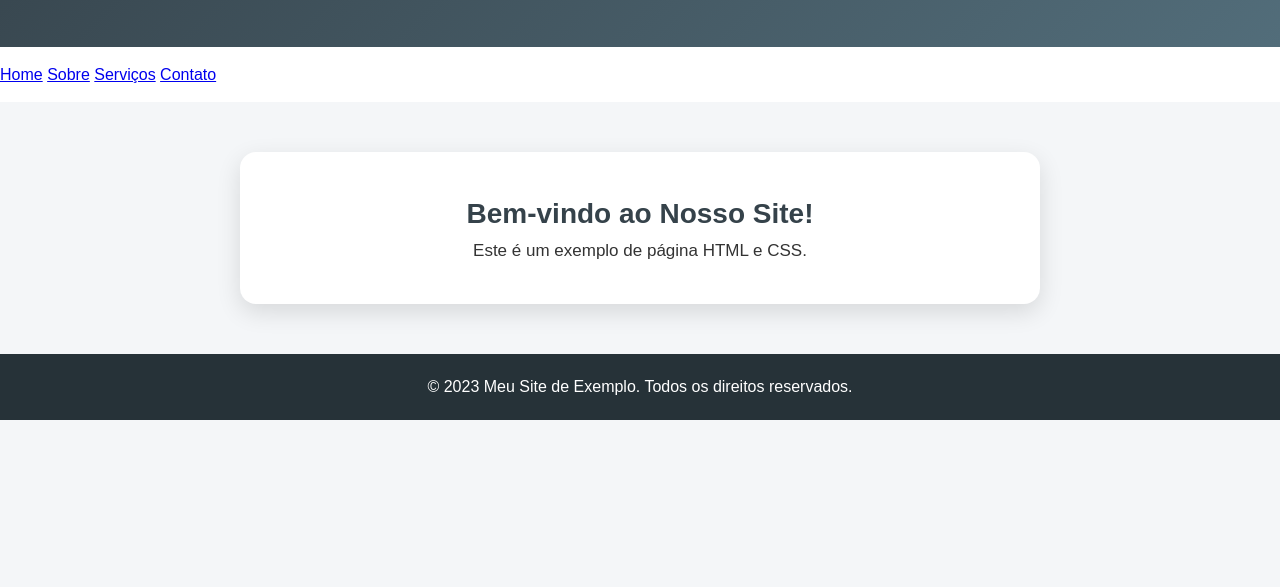
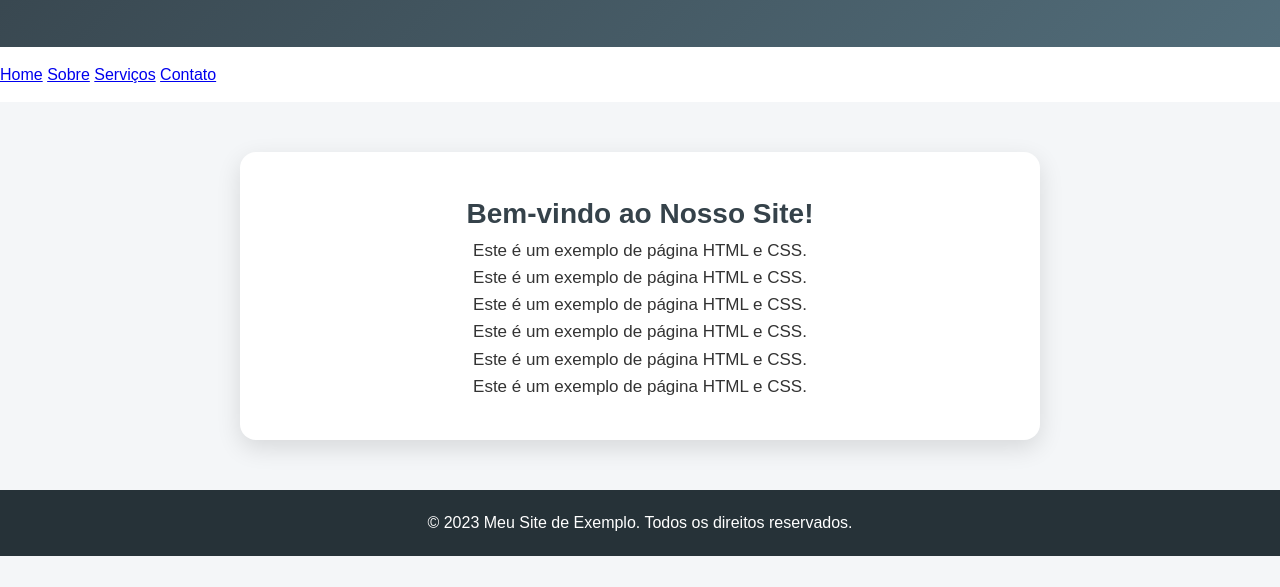
Before and after one commit to renataon/meu-projeto, a plain HTML site: page index.html in a window 1280 px wide. Shown: the part 213-800 px from the top of the page. Drawn offline with Linux system fonts and the light colour scheme.

Commit message:
add paragrafos na pagina

```diff
--- a/index.html
+++ b/index.html
@@ -23,6 +23,11 @@
         <section class="conteudo">
             <h2>Bem-vindo ao Nosso Site!</h2>
             <p> Este é um exemplo de página HTML e CSS.</p>
+            <p> Este é um exemplo de página HTML e CSS.</p>
+            <p> Este é um exemplo de página HTML e CSS.</p>
+            <p> Este é um exemplo de página HTML e CSS.</p>
+            <p> Este é um exemplo de página HTML e CSS.</p>
+            <p> Este é um exemplo de página HTML e CSS.</p>
         </section>
     </main>
     <footer>
```
